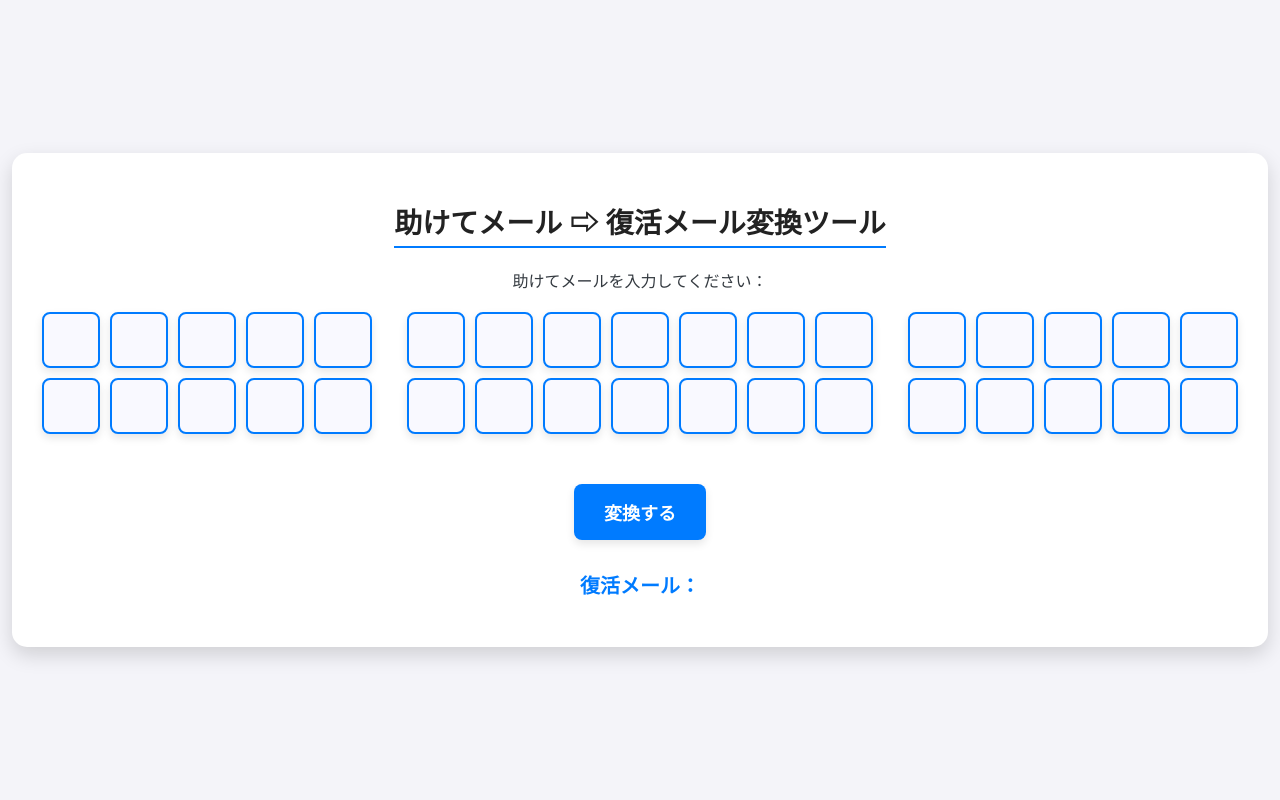
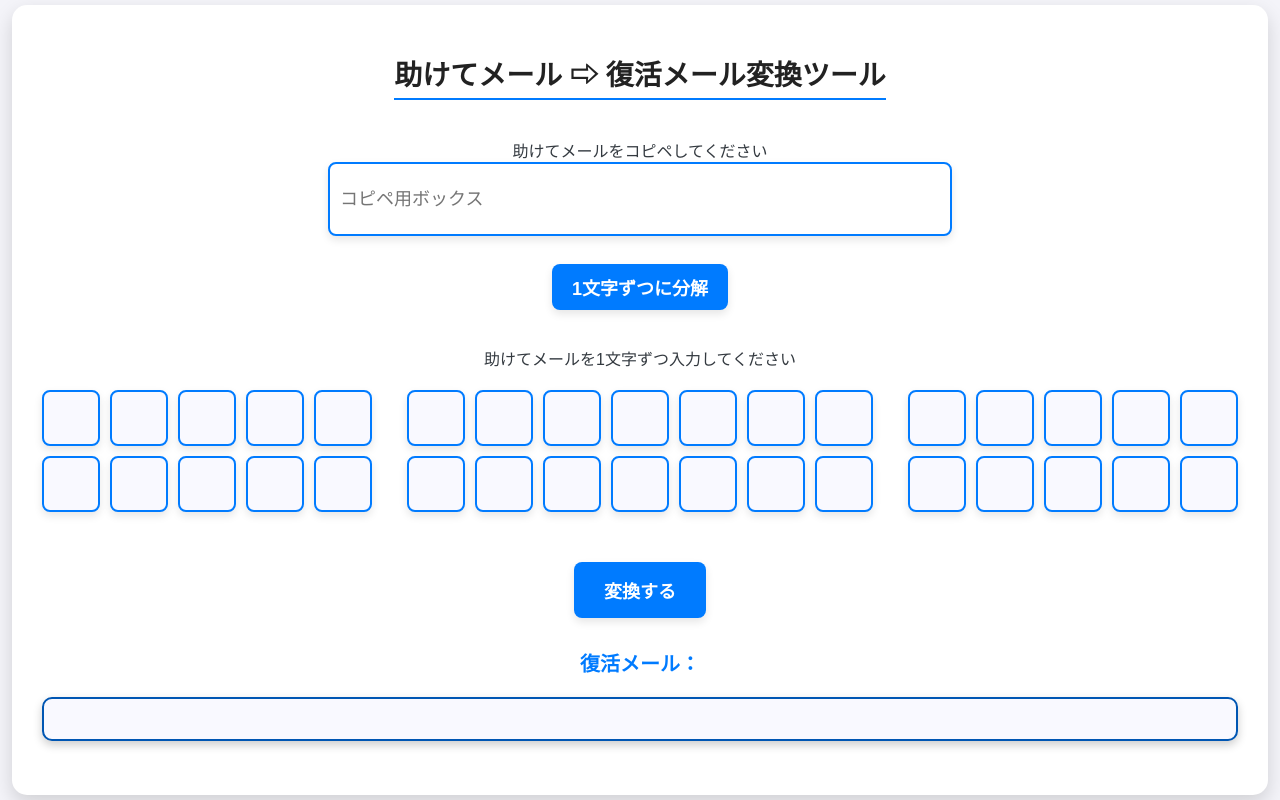
Before and after one commit to Yukihiro-Patrick-Smith/Pokemon_Fushigi_no_Dungeon_aka_ao_Fukkatsu_mail, a plain HTML site: page index.html in a window 1280 px wide. Drawn offline with Linux system fonts and the light colour scheme.

Commit message:
Add files via upload

```diff
--- /dev/null
+++ b/copypaste.js
@@ -0,0 +1,16 @@
+document.getElementById('populate-button').addEventListener('click', () => {
+    const mainInput = document.getElementById('main-input').value; // 入力された文字列
+    const sanitizedInput = mainInput.replace(/\s+/g, ''); // スペースを削除
+    const boxes = document.querySelectorAll('.box'); // 各入力ボックスを取得
+
+    // 各入力ボックスに文字を順に入力
+    for (let i = 0; i < boxes.length; i++) {
+        if (i < sanitizedInput.length) {
+            boxes[i].value = sanitizedInput[i];
+            validateInput(boxes[i]); // 入力内容を検証
+        } else {
+            boxes[i].value = ''; // 残りのボックスを空に
+            boxes[i].style.borderColor = ""; // 枠色をリセット
+        }
+    }
+});
--- a/index.html
+++ b/index.html
@@ -10,7 +10,20 @@
     <div class="container">
         <h1>助けてメール ⇨ 復活メール変換ツール</h1>
 	<br>
-        <label for="input-boxes">助けてメールを入力してください：</label>
+	<br>
+        <!-- 新しい入力ボックス -->
+	<label for="main-input">助けてメールをコピペしてください</label>
+	<br>
+	<input type="text" id="main-input" placeholder="コピペ用ボックス">
+	<br>
+	<br>
+        <button id="populate-button">1文字ずつに分解</button>
+
+	<br>
+	<br>
+	<br>
+        <label for="input-boxes">助けてメールを1文字ずつ入力してください</label>
+
         <div id="input-boxes">
             <!-- 1行目（5+7+5の構成） -->
             <input type="text" class="box" maxlength="1" list="valid-characters">
@@ -61,9 +74,9 @@
     <datalist id="valid-characters"></datalist>
 
     <script src="autoFocus.js"></script>
+    <script src="copypaste.js"></script>
     <script src="script.js"></script>
 
-    <!-- 自動フォーカス機能 -->
-    <script src="autoFocus.js"></script>
+
 </body>
 </html>
--- a/script.js
+++ b/script.js
@@ -1,4 +1,3 @@
-
 // ボタンをクリックした際の動作
 document.getElementById('convert-button').addEventListener('click', function() {
     const boxes = document.querySelectorAll('.box');
@@ -18,8 +17,9 @@ document.getElementById('convert-button').addEventListener('click', function() {
     // 仮の変換アルゴリズム
     const rescueMail = convertToRescueMail(inputMail);
 
-    // 結果を表示
-    document.getElementById('result').textContent = rescueMail;
+    // 結果を整形して表示
+    const formattedResult = formatResult(rescueMail);
+    document.getElementById('result').innerHTML = formattedResult;
 });
 
 // 変換アルゴリズム（例：文字を逆順にする）
@@ -33,6 +33,7 @@ function convertToRescueMail(helpMail) {
         29: 39, // 30番目の文字を39文字次へ
         32: -2  // 34番目の文字を2文字前へ
     };
+
 
     let rescueMail = ""; // 結果の文字列
 
@@ -59,3 +60,10 @@ function convertToRescueMail(helpMail) {
 
     return rescueMail;
 }
+
+// 結果を5+7+5形式で改行を入れる関数
+function formatResult(result) {
+    const line1 = result.slice(0, 5) + " " + result.slice(5, 12) + " " + result.slice(12, 17); // 1行目
+    const line2 = result.slice(17, 22) + " " + result.slice(22, 29) + " " + result.slice(29, 34); // 2行目
+    return line1 + "<br>" + line2; // 改行を入れる
+}
--- a/styles.css
+++ b/styles.css
@@ -118,3 +118,52 @@ button:hover {
         width: 100%; /* ボタンをフル幅に */
     }
 }
+
+
+button#populate-button {
+    padding: 10px 20px; /* ボタンの内側の余白を調整 */
+    font-size: 18px; /* テキストサイズを統一 */
+    font-weight: bold; /* 文字を太字に */
+    background-color: #007bff; /* ボタンの背景色 */
+    color: white; /* ボタンの文字色 */
+    border: none; /* デフォルトの枠線を削除 */
+    border-radius: 8px; /* ボタンの角を丸く */
+    cursor: pointer; /* ポインターを表示 */
+    transition: background-color 0.3s ease, transform 0.2s; /* ホバーアニメーション */
+    box-shadow: 0 4px 8px rgba(0, 0, 0, 0.1); /* 立体感を追加 */
+    margin-top: 10px; /* ボタンと入力ボックス間のスペース */
+}
+
+button#populate-button:hover {
+    background-color: #0056b3; /* ホバー時の背景色 */
+    transform: scale(1.05); /* ホバー時に少し拡大 */
+    box-shadow: 0 6px 12px rgba(0, 0, 0, 0.2); /* ホバー時の影を強調 */
+}
+
+#main-input {
+    width: 80%; /* 入力ボックスの幅をページ全体に対して適切な大きさに */
+    max-width: 600px; /* 最大幅を指定して拡大しすぎを防止 */
+    height: 50px; /* 入力ボックスの高さ */
+    font-size: 18px; /* テキストの大きさを調整 */
+    padding: 10px; /* 内側の余白を追加 */
+    border: 2px solid #007bff; /* ボックスの枠線 */
+    border-radius: 8px; /* ボックスの角を丸くする */
+    box-shadow: 0 4px 8px rgba(0, 0, 0, 0.1); /* 軽い影で立体感を出す */
+    transition: box-shadow 0.2s, border-color 0.2s; /* ホバーやフォーカス時のアニメーション */
+}
+
+/* 結果表示のスタイル */
+#result {
+    font-size: 24px; /* 文字サイズを大きく */
+    font-weight: bold; /* 太字で強調 */
+    color: #007bff; /* テキストを目立つ青色に */
+    margin-top: 20px; /* 上部に余白を追加 */
+    line-height: 1.8; /* 行間を広げて読みやすく */
+    text-align: center; /* 中央揃え */
+    word-spacing: 5px; /* 各単語間のスペースを広げる */
+    background-color: #f9f9ff; /* 背景色を淡い青色に */
+    padding: 20px; /* 内側の余白を追加 */
+    border-radius: 10px; /* 角を丸くする */
+    box-shadow: 0 4px 10px rgba(0, 0, 0, 0.2); /* 軽い影をつけて立体感を追加 */
+    border: 2px solid #0056b3; /* 枠線を追加して目立たせる */
+}
```
